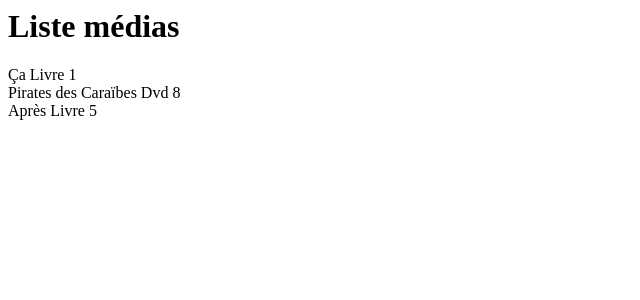
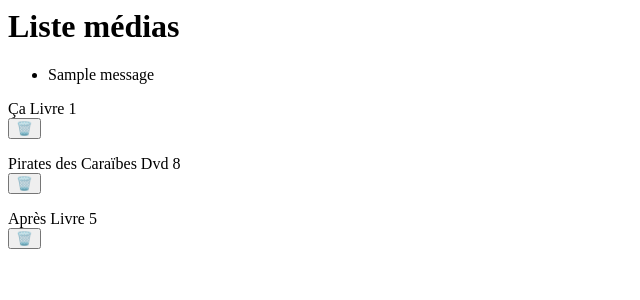
Before and after one commit to JCthedevelop3r/Creer_un_logiciel_de_gestion_de_mediatheque, a Django app: page /display_medias in a window 1280 px wide. Shown: the top 300 px of the page, without its empty margins (0-640 px from the left). Run offline with Django 5.2, Linux system fonts and the light colour scheme; data comes from the database, SQL or seed files in the repository; both versions use the stored data as it was after the commit; one stand-in notice (Sample message) is shown.

Commit message:
Allow deletion of media

```diff
--- a/librarians/templates/librarians/display_medias.html
+++ b/librarians/templates/librarians/display_medias.html
@@ -2,12 +2,24 @@
     <div class="display-medias-container">
         <div class="content-display-medias-container">
             <h1 class="media-list-heading">Liste médias</h1>
+            {% if messages %}
+            <ul class="messages">
+                {% for message in messages %}
+                <li class="{{ message.tags }}">{{ message }}</li>
+                {% endfor %}
+            </ul>
+            {% endif %}
             <div class="media-list">
                 {% for media in medias_list %}
-        <div class="media">
+                <div id="media-{{ media.id }}" class="media">
                     <span class="media-name">{{ media.name }}</span>
                     <span class="media-type">{{ media.type }}</span>
                     <span class="quantity">{{ media.quantity }}</span>
+                    <form action="" method="post" class="delete-form">
+                        {% csrf_token %}
+                        <input type="hidden" name="media_id" value="{{ media.id }}">
+                        <button type="submit" class="delete-btn" aria-label="Supprimer ce média">🗑️</button>
+                    </form>
                 </div>
                 {% empty %}
                 <p>Aucun média trouvé.</p>
--- a/librarians/views.py
+++ b/librarians/views.py
@@ -1,4 +1,4 @@
-from django.shortcuts import render
+from django.shortcuts import render, get_object_or_404
 from django.contrib.auth.models import User
 from django.contrib import messages
 from .models_borrowing import Borrowing
@@ -43,6 +43,12 @@
 
 
 def display_medias(request):
+    if request.method == 'POST':
+        media_id = request.POST.get("media_id")
+        media = get_object_or_404(Media, id=media_id)
+        media.delete()
+        messages.success(request, "Le média a été supprimé avec succès.")
+
     medias_list = Media.objects.all()
     context = {
         'name': 'display_medias',
```
Also changed, not shown: db.sqlite3. Lines whose indentation alone changed are shown as unchanged.
